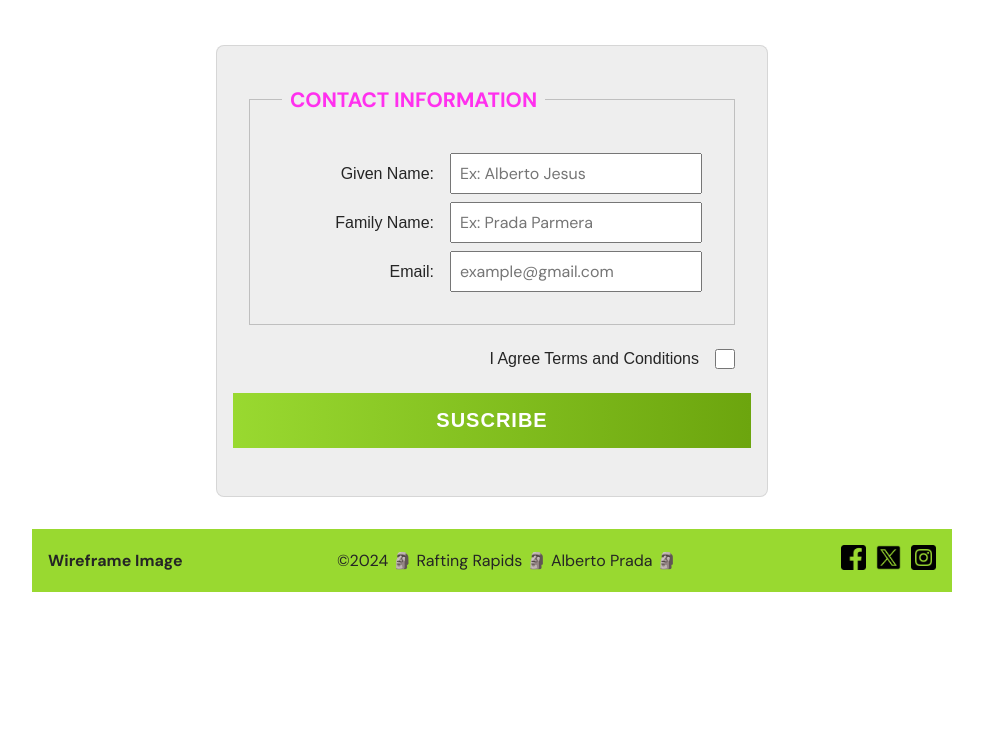
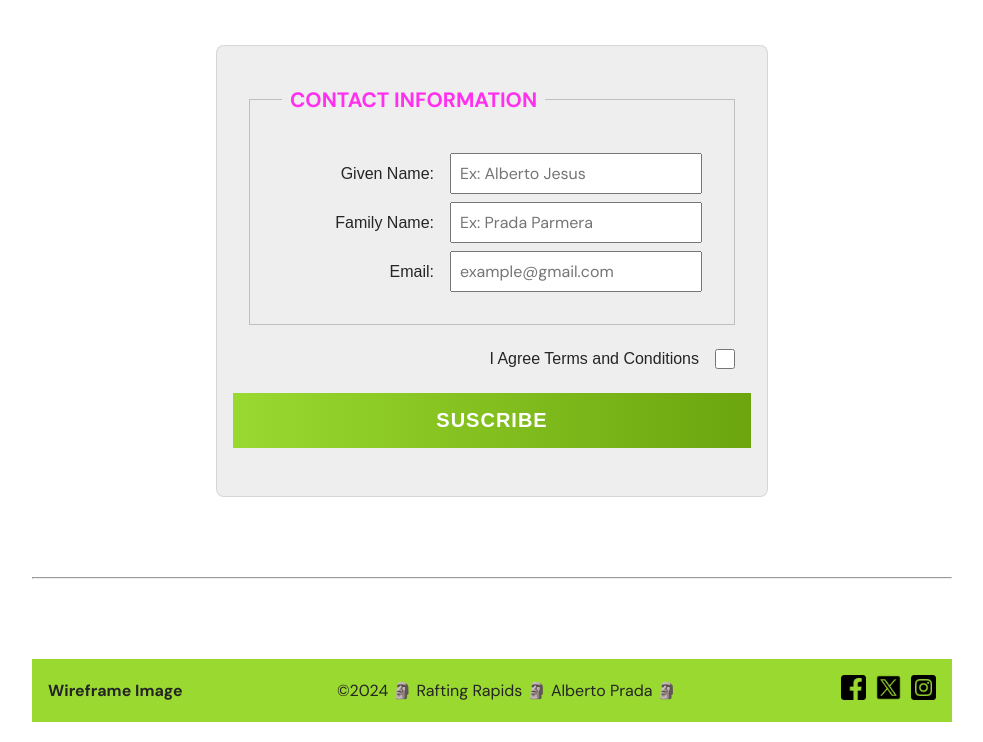
Before and after one commit to Aprada67/wdd130, a plain HTML site: page wwr/index.html in a window 1280 px wide. Shown: the part 1576-2318 px from the top of the page, without its empty margins (148-1131 px from the left). Before the commit the page ends 2188 px from the top, so only its background shows below. Drawn offline with Linux system fonts and the light colour scheme.

Commit message:
add <hr>

```diff
--- a/wwr/index.html
+++ b/wwr/index.html
@@ -83,6 +83,7 @@
             </div>
             <button>Suscribe</button>
         </form>
+        <hr class="underline">
     </main>
     <footer>
         <a href="images/wireframe-home.png">Wireframe Image</a>
--- a/wwr/styles/rafting.css
+++ b/wwr/styles/rafting.css
@@ -568,3 +568,9 @@ input {
 .newsletter button {
     margin-bottom: 2rem;
 }
+
+.underline {
+    margin: 5rem auto;
+    width: 100%;
+    display: block;
+}
```
